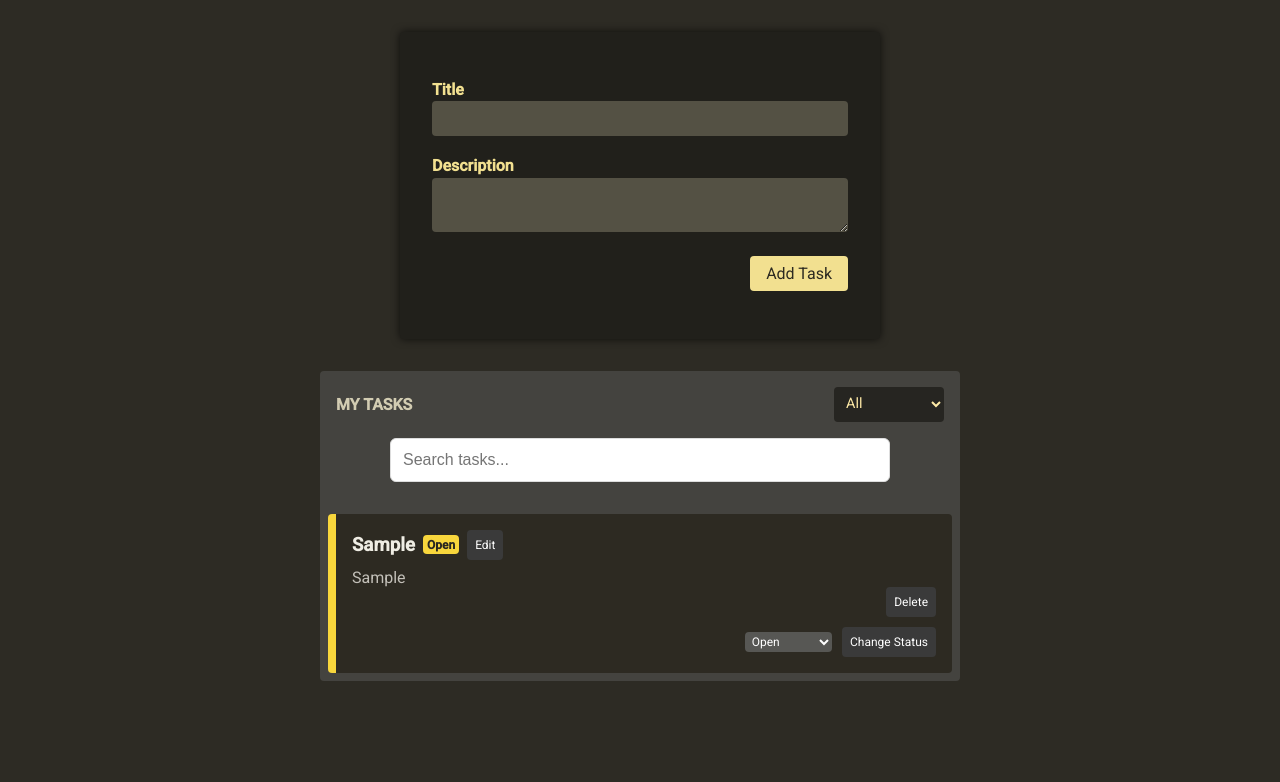
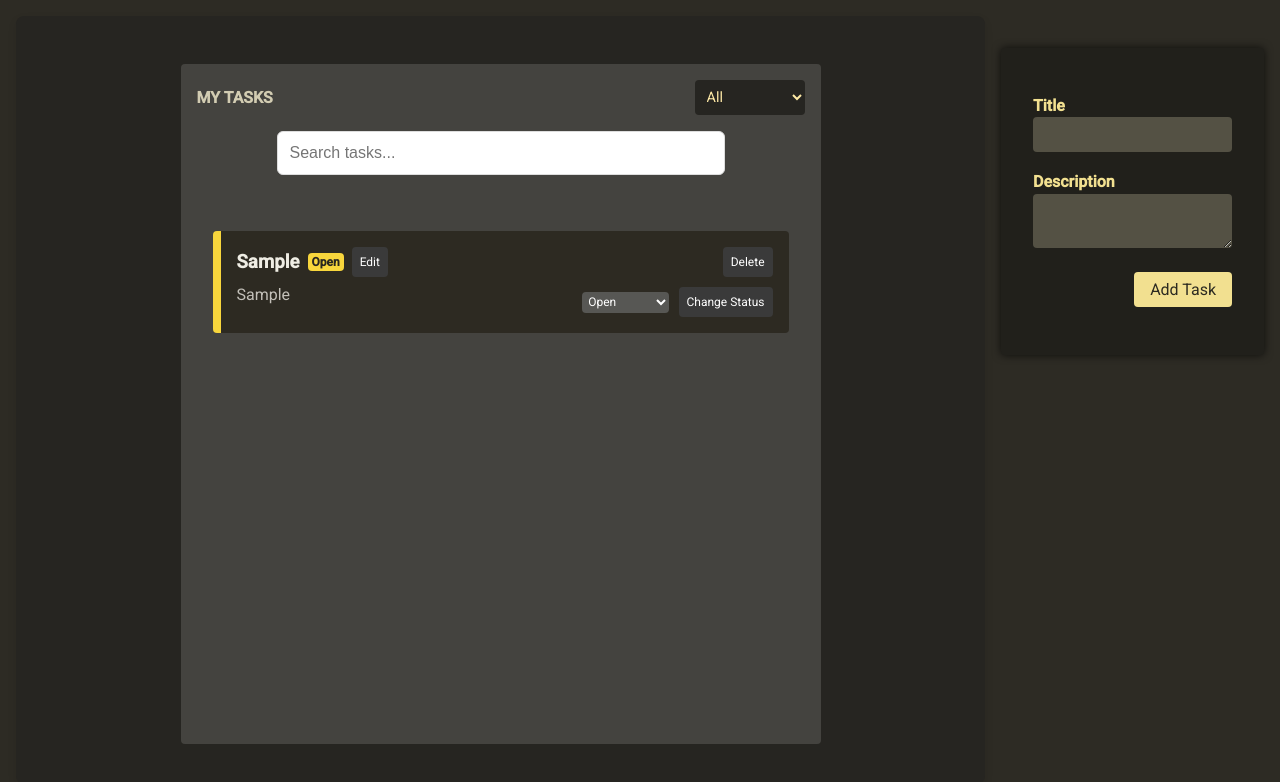
Before and after one commit to albindavidc/task-manager-angular-v3, an Angular app: page /home in a window 1280 px wide. Both pictures are taken after typing "Sample", "Sample" into the empty fields and a click on the button "Add Task". Shown: the top 782 px of the page. Built offline with nearby package versions, Linux system fonts and the light colour scheme.

Commit message:
updated task lists ui

```diff
--- a/src/app/tasks/tasks-list/task-item/task-item.component.css
+++ b/src/app/tasks/tasks-list/task-item/task-item.component.css
@@ -66,6 +66,15 @@ form {
   align-items: center;
 }
 
+.buttons-container {
+  display: flex;
+  align-items: stretch;
+}
+
+.buttons-container > div {
+  flex: 1; /* Allows each child div to take up equal space */
+}
+
 select {
   font: inherit;
   padding: 0.15rem;
@@ -78,14 +87,13 @@ select {
 
 .editButtons {
   font: inherit;
-  padding: .5rem;
+  padding: 0.5rem;
   border: none;
   background-color: #3a3a3a;
   color: #fefefe;
   border-radius: 0.25rem;
   font-size: 0.75rem;
 }
-
 
 button {
   font: inherit;
@@ -102,7 +110,6 @@ button:hover,
 button:active {
   color: #f8d63c;
 }
-
 
 label {
   display: block;
--- a/src/app/tasks/tasks-list/task-item/task-item.component.html
+++ b/src/app/tasks/tasks-list/task-item/task-item.component.html
@@ -5,7 +5,10 @@
     'status-done': task().status === 'DONE'
   }"
 >
-  <ng-container *ngIf="!isEditing; else formEdit">
+  <ng-container *ngIf="!isEditing; else formEdit" >
+    <div class="buttons-container">
+
+      <div>
         <header>
           <h3>{{ task().title }}</h3>
           <p>{{ taskStatus() }}</p>
@@ -13,6 +16,9 @@
         </header>
 
         <p>{{ task().description }}</p>
+      </div>
+
+      <div>
         <form (ngSubmit)="onChangeTaskStatus(task().id, status.value)">
           <div>
             <div>
@@ -43,12 +49,14 @@
             </div>
           </div>
         </form>
+      </div>
+    </div>
   </ng-container>
 
   <ng-template #formEdit>
     <form #editForm="ngForm" (ngSubmit)="editTheForm()">
-      <div style="display: flex; align-items: baseline;">
-        <p style="padding-right: 10px;">
+      <div style="display: flex; align-items: baseline">
+        <p style="padding-right: 10px">
           <label for="editTask">Title:</label>
           <input
             type="text"
@@ -68,7 +76,6 @@
           >
           </textarea>
         </p>
-
       </div>
       <button class="editButtons" type="submit" [disabled]="editForm.invalid">
         Save
--- a/src/app/tasks/tasks-list/tasks-list.component.css
+++ b/src/app/tasks/tasks-list/tasks-list.component.css
@@ -4,6 +4,11 @@
   max-width: 40rem;
   border-radius: 4px;
   background-color: #44433f;
+}
+
+.main-container{
+  width: 100%;
+  height: 85vh;
 }
 
 header {
@@ -19,6 +24,8 @@ h2 {
   font-size: 1rem;
   text-transform: uppercase;
 }
+
+
 
 select {
   font: inherit;
@@ -36,7 +43,7 @@ ul {
   flex-direction: column;
   list-style: none;
   margin: 0;
-  padding: 0.5rem;
+  padding: 2rem;
 }
 
 /*search result*/
@@ -47,7 +54,7 @@ ul {
 .search-box {
   position: relative;
   width: 100%;
-  max-width: 500px;
+  max-width: 70%;
   margin: 0 auto;
 }
 
--- a/src/app/tasks/tasks-list/tasks-list.component.html
+++ b/src/app/tasks/tasks-list/tasks-list.component.html
@@ -1,3 +1,4 @@
+<div class="main-container">
   <header>
     <h2>My Tasks</h2>
     <p>
@@ -29,7 +30,11 @@
         class="search-input"
       />
       @if (searchQuery()) {
-    <button (click)="onClear()" class="clear-button" aria-label="Clear search">
+      <button
+        (click)="onClear()"
+        class="clear-button"
+        aria-label="Clear search"
+      >
         ✕
       </button>
       }
@@ -44,11 +49,12 @@
   </div>
 
   <ul>
-
     <div class="tasks-list">
-    @if (filteredTask().length > 0) { @for (task of filteredTask(); track task.id)
-    {
+      @if (filteredTask().length > 0) { @for (task of filteredTask(); track
+      task.id) {
+      <div style="padding-bottom: 10px">
         <app-task-item [task]="task" (delete)="onDeleteTask($event)" />
+      </div>
       } } @else {
 
       <div class="no-results">
@@ -61,3 +67,4 @@
       }
     </div>
   </ul>
+</div>
--- a/src/app/tasks/tasks.component.css
+++ b/src/app/tasks/tasks.component.css
@@ -0,0 +1,50 @@
+/* Task container layout */
+.task-container {
+  display: flex;
+  gap: 16px; /* Space between sections */
+  padding: 16px;
+  height: 100%; /* Ensure full container height */
+}
+
+.tasks-form {
+  flex: 1; /* Take equal width */
+  padding: 16px;
+  height: 100vh; /* Full viewport height */
+  overflow-y: auto; /* Scroll if content overflows */
+  background-color: #fff; /* Neutral background */
+  border-radius: 8px;
+  box-shadow: 0 4px 8px rgba(0, 0, 0, 0.1);
+  animation: slideIn 0.6s ease-in-out;
+}
+
+.task-list {
+  flex: 1; /* Take equal width */
+  padding: 16px;
+  background-color: #262521; /* Light background for clarity */
+  border-radius: 8px;
+  box-shadow: 0 4px 8px rgba(0, 0, 0, 0.1);
+  animation: fadeIn 0.5s ease-in-out;
+}
+
+/* Animations */
+@keyframes fadeIn {
+  from {
+    opacity: 0;
+    transform: translateY(50px);
+  }
+  to {
+    opacity: 1;
+    transform: translateY(0);
+  }
+}
+
+@keyframes slideIn {
+  from {
+    opacity: 0;
+    transform: translateX(50px);
+  }
+  to {
+    opacity: 1;
+    transform: translateX(0);
+  }
+}
--- a/src/app/tasks/tasks.component.html
+++ b/src/app/tasks/tasks.component.html
@@ -1,2 +1,8 @@
-<app-task-form />
-<app-tasks-list />
+<div class="task-container">
+  <section class="task-list">
+    <app-tasks-list />
+  </section>
+  <section class="task-form">
+    <app-task-form />
+  </section>
+</div>
```
Lines whose indentation alone changed are shown as unchanged.
